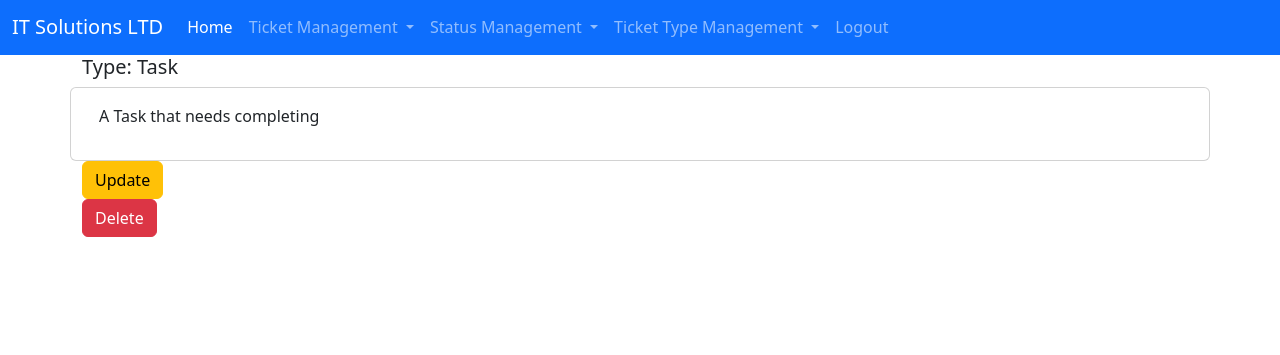
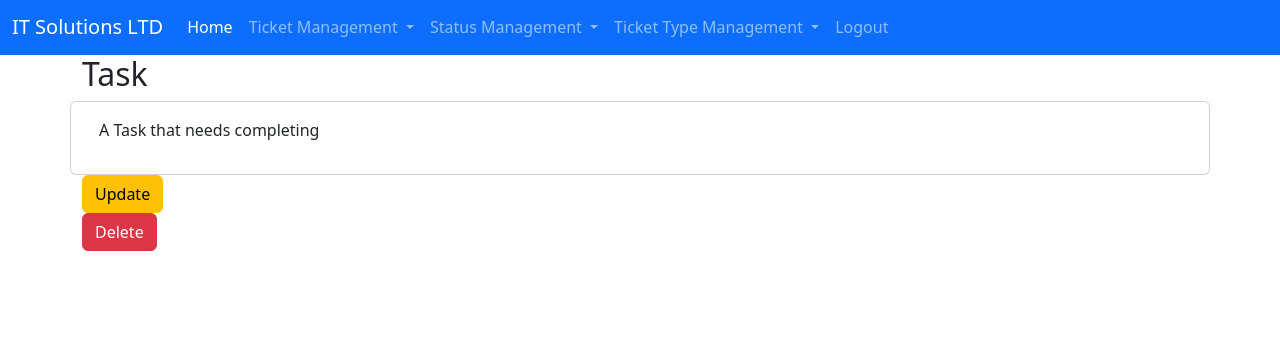
Before and after one commit to Stylie777/SoftwareEngineeringL5, a Django app: a page that uses assignment/assignment/myapp/templates/myapp/display_type.html in a window 1280 px wide. Shown: the part 57-412 px from the top of the page. Run offline with Django 4.2, Linux system fonts and the light colour scheme; a user stored in the database is signed in; data comes from the database, SQL or seed files in the repository.

Commit message:
display-type: Update title
This just shows the title name rather than text before it, and changes this to a H2 tag for consistency across the pages.

```diff
--- a/assignment/assignment/myapp/templates/myapp/display_type.html
+++ b/assignment/assignment/myapp/templates/myapp/display_type.html
@@ -7,7 +7,7 @@
 <div class="container">
     <div class="row">
         <div class="col-sm">
-            <h5> Type: {{type.type_name}}</h5>
+            <h2>{{type.type_name}}</h2>
         </div>
         <div class="col-sm">
         </div>
```
